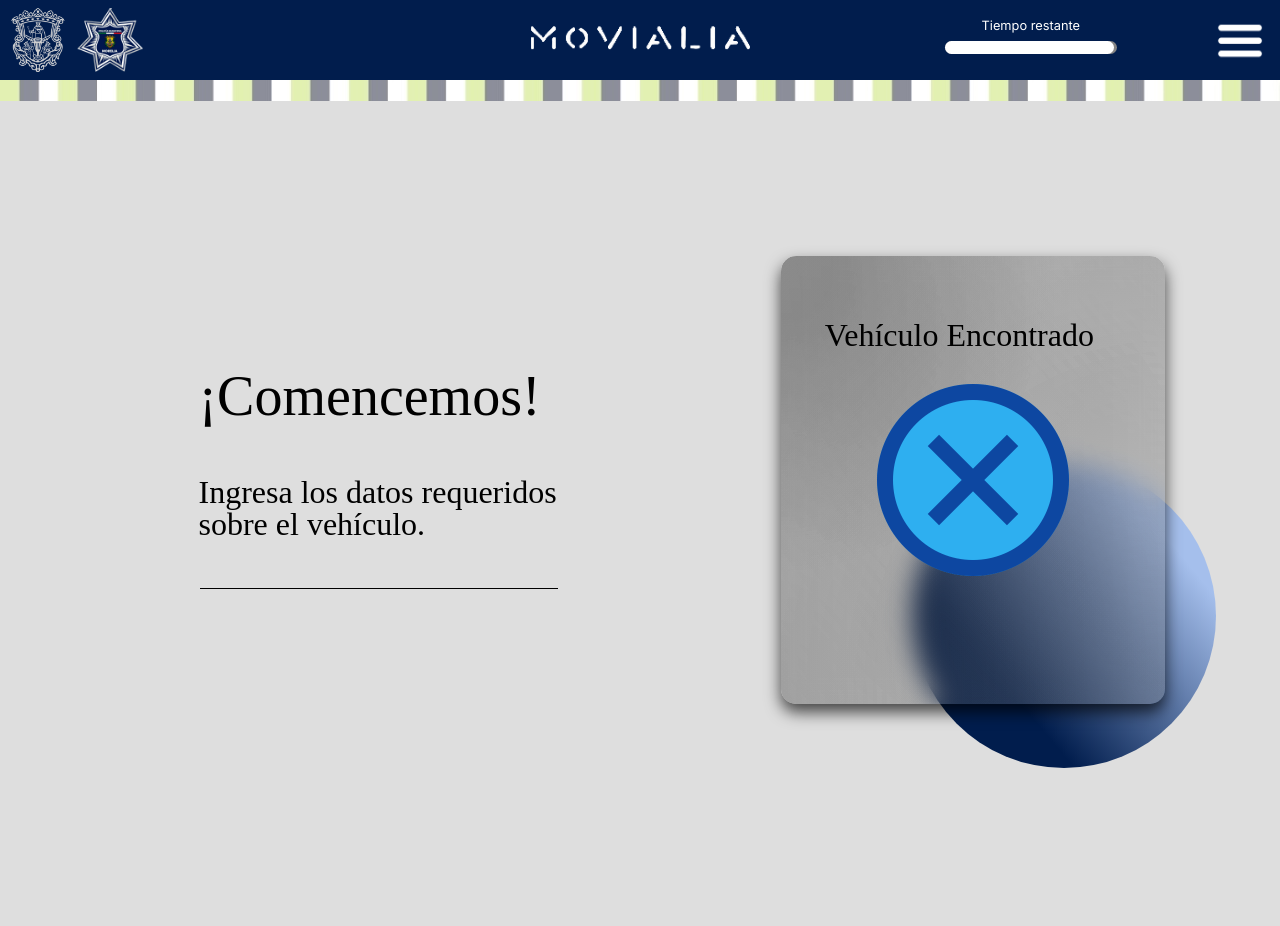
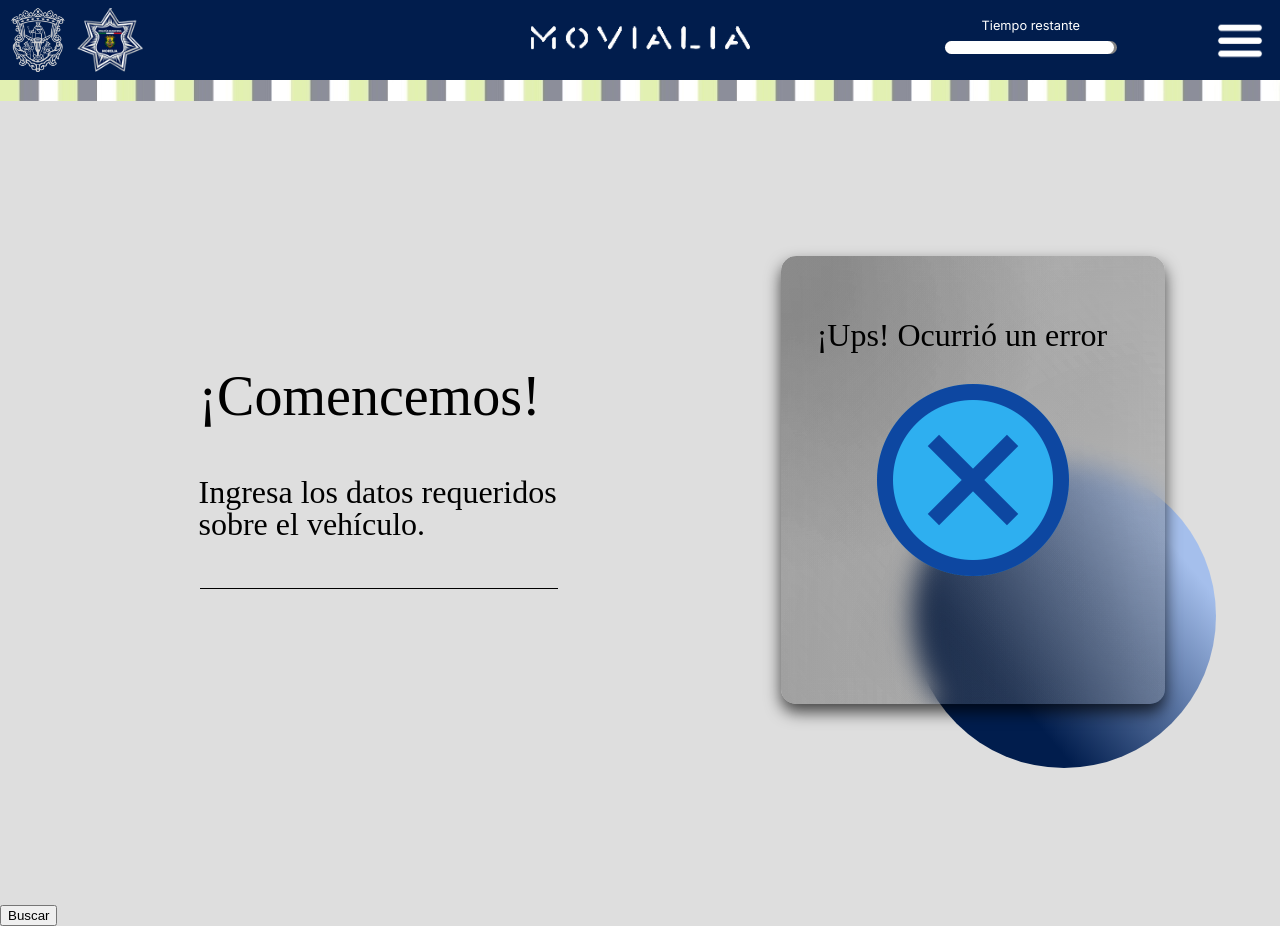
Before and after one commit to AxelDeJesusFuentesMantilla/SIMP-FRONTEND, an Angular app: page /busqueda-incorrecta in a window 1280 px wide. Shown: the top 926 px of the page. Before the commit the page ends 905 px from the top, so only its background shows below. Built offline with nearby package versions, Linux system fonts and the light colour scheme; a web font is replaced by a local one.

Commit message:
menú funcional

```diff
--- a/src/app/pages/busqueda-incorrecta/busqueda-incorrecta.component.css
+++ b/src/app/pages/busqueda-incorrecta/busqueda-incorrecta.component.css
@@ -98,7 +98,7 @@
   z-index: 10; /* Asegúrate de que esté sobre los otros elementos */
 }
 .search-container h1{
-  width: 19rem; /* O el ancho que prefieras */
+  width: 20rem; /* O el ancho que prefieras */
   height: 3rem;
   position: absolute; /* Posicionamiento absoluto según la imagen */
   top: 40%; /* Ajustar según sea necesario */
--- a/src/app/pages/busqueda-incorrecta/busqueda-incorrecta.component.html
+++ b/src/app/pages/busqueda-incorrecta/busqueda-incorrecta.component.html
@@ -12,6 +12,7 @@
 </div>
 <app-search></app-search>
 <div class="search-container">
-    <h1>Vehículo Encontrado</h1>
+    <h1>¡Ups! Ocurrió un error</h1>
     <img src="assets/icons/nocheck.png" alt="correcto">
+        <button type="submit" class="search-btn">Buscar</button>
 </div>
```
